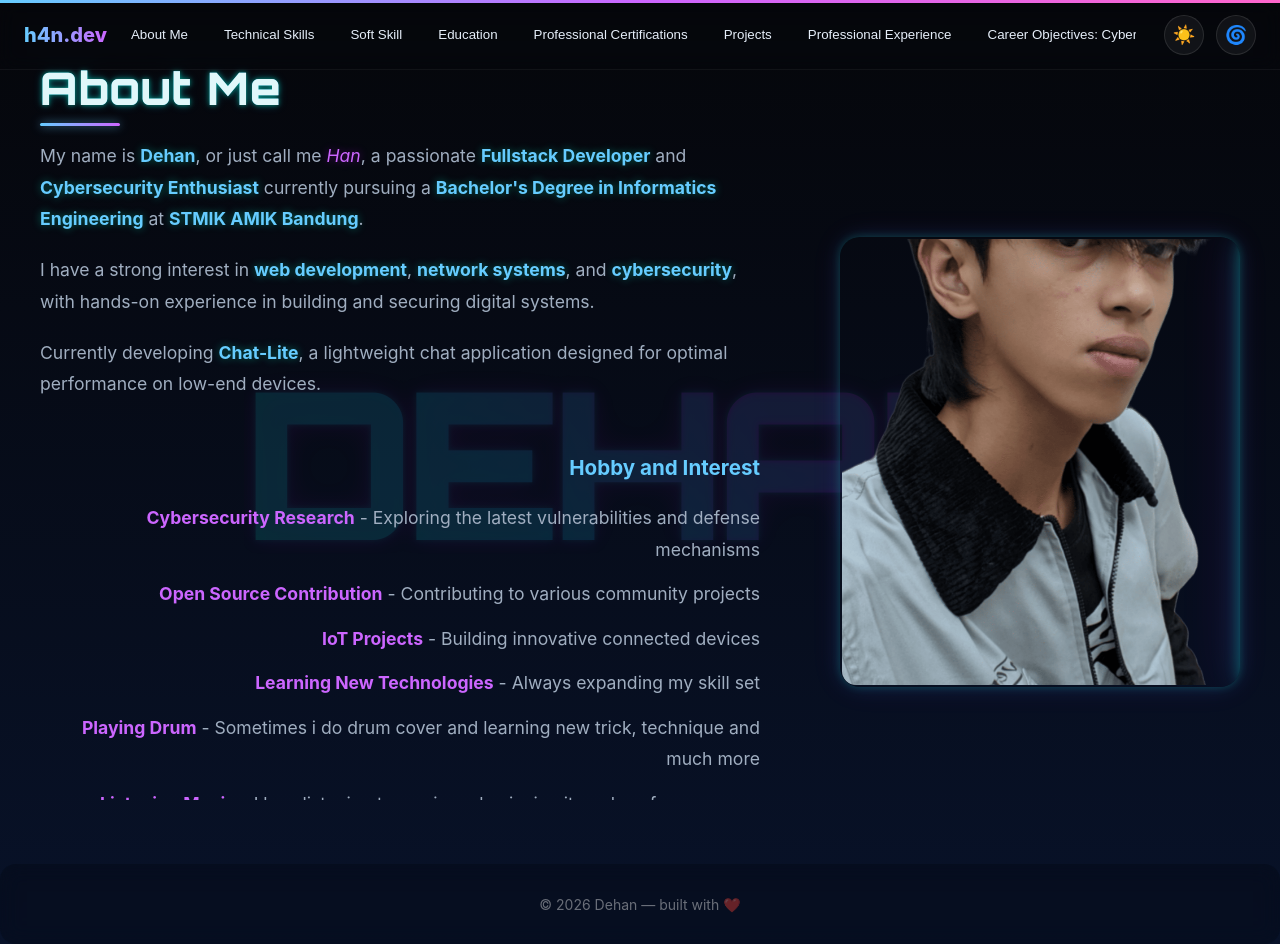
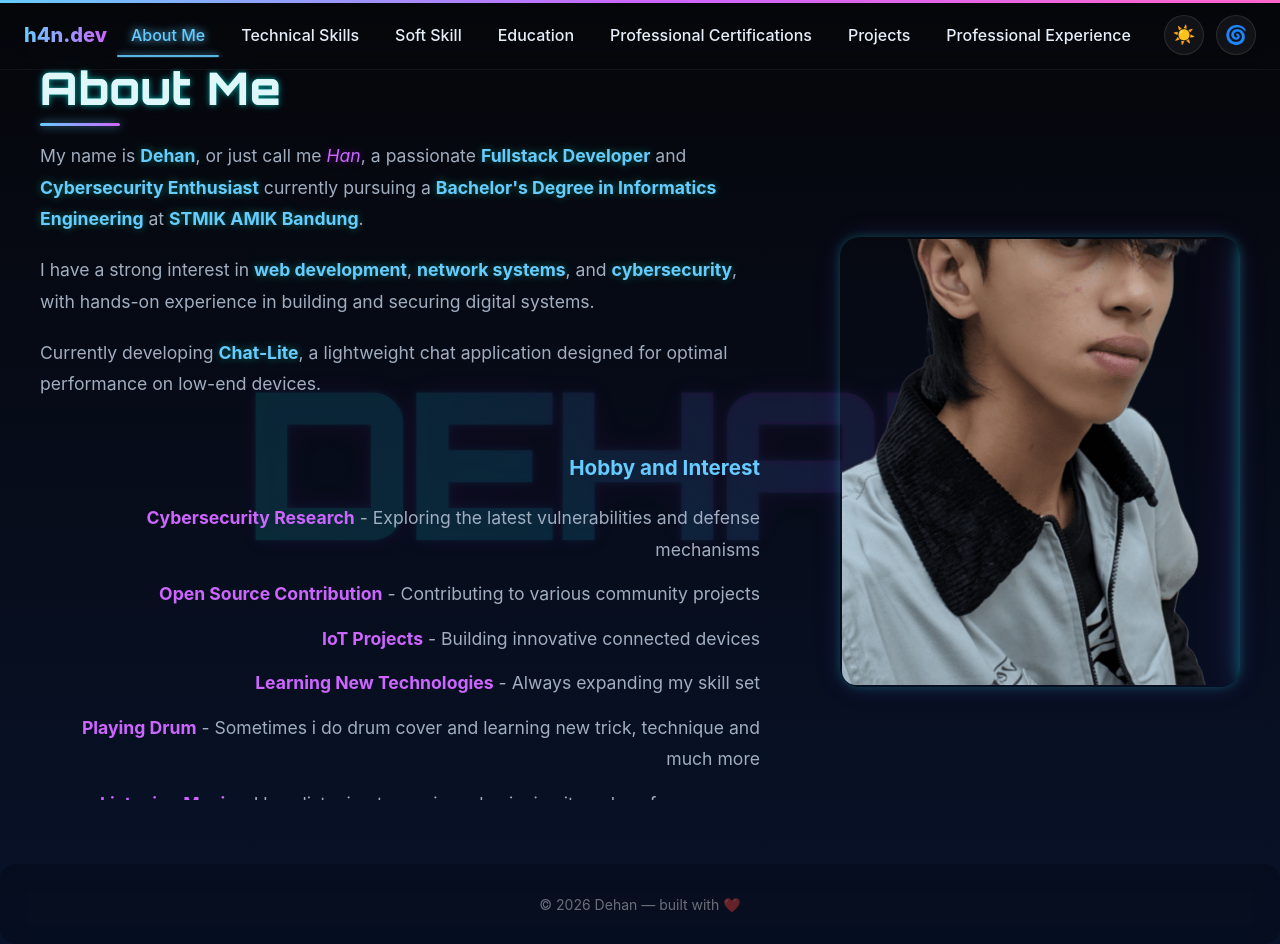
Before and after one commit to h4nzs/portofolio-src, a React (Vite) app: page / in a window 1280 px wide. Built offline with nearby package versions, Linux system fonts and the light colour scheme.

Commit message:
add nav indicator

```diff
--- a/src/App.css
+++ b/src/App.css
@@ -56,6 +56,11 @@
   --bg-name-gradient: var(--bg-name-gradient-light);
 }
 
+/* Global smooth scroll behavior */
+html {
+  scroll-behavior: smooth;
+}
+
 /* Apply frosted glass effect to content boxes and cards in light mode */
 .app-root.theme-light .skill-card-large,
 .app-root.theme-light .soft-skill-card,
@@ -92,6 +97,29 @@
   animation: gradientScrollLight 30s ease infinite;
 }
 
+/* Theme transition effects */
+.app-root {
+  position: relative;
+  overflow: hidden;
+}
+
+.app-root.theme-transition::before {
+  content: '';
+  position: fixed;
+  inset: 0;
+  background: radial-gradient(circle at center, var(--accent-1) 0%, transparent 70%);
+  opacity: 0.3;
+  animation: themePulse 0.5s ease-in-out;
+  pointer-events: none;
+  z-index: 9999;
+}
+
+@keyframes themePulse {
+  0% { opacity: 0; transform: scale(0.8); filter: blur(12px); }
+  50% { opacity: 0.4; transform: scale(1); filter: blur(4px); }
+  100% { opacity: 0; transform: scale(1.4); filter: blur(20px); }
+}
+
 @keyframes gradientMove {
   0% { background-position: 0% 50%; }
   50% { background-position: 100% 50%; }
@@ -263,6 +291,42 @@ html {
   background: rgba(0,0,0,0.05);
   color: var(--accent-1-light);
   text-decoration: underline;
+}
+
+.nav-link {
+  position: relative;
+  color: var(--text-primary);
+  text-decoration: none;
+  transition: color 0.3s ease;
+  background: transparent;
+  border: none;
+  padding: 8px 14px;
+  font-weight: 500;
+  border-radius: 8px;
+  cursor: pointer;
+  display: block;
+}
+
+.nav-link.active {
+  color: var(--accent-1);
+  text-shadow: 0 0 8px var(--accent-1);
+}
+
+.nav-link.active::after {
+  content: '';
+  position: absolute;
+  bottom: -4px;
+  left: 0;
+  width: 100%;
+  height: 2px;
+  background: var(--accent-1);
+  border-radius: 2px;
+  animation: glowBar 1.2s ease-in-out infinite alternate;
+}
+
+@keyframes glowBar {
+  0% { box-shadow: 0 0 4px var(--accent-1); opacity: 0.7; }
+  100% { box-shadow: 0 0 10px var(--accent-1); opacity: 1; }
 }
 
 /* Navigation controls and toggle buttons */
--- a/src/App.jsx
+++ b/src/App.jsx
@@ -360,7 +360,15 @@ const App = React.memo(() => {
     localStorage.setItem("is3D", is3D ? "true" : "false");
   }, [is3D]);
 
-  const toggleTheme = () => setTheme((t) => (t === "dark" ? "light" : "dark"));
+  const toggleTheme = () => {
+    setTheme((t) => (t === "dark" ? "light" : "dark"));
+
+    // Add theme transition class to body for the cinematic effect
+    document.body.classList.add('theme-transition');
+    setTimeout(() => {
+      document.body.classList.remove('theme-transition');
+    }, 500);
+  };
   const toggle3D = () => requestAnimationFrame(() => setIs3D((v) => !v)); // safe toggle
 
   // scroll progress
@@ -418,6 +426,30 @@ const App = React.memo(() => {
     return () => {
       document.removeEventListener('click', handleCertButtonClick);
     };
+  }, []);
+
+  // navigation highlight
+  useEffect(() => {
+    const sections = document.querySelectorAll('.slide[id]');
+    const navLinks = document.querySelectorAll('.nav-link');
+
+    const observer = new IntersectionObserver(
+      (entries) => {
+        entries.forEach((entry) => {
+          if (entry.isIntersecting) {
+            navLinks.forEach((link) => link.classList.remove('active'));
+            const activeLink = document.querySelector(
+              `a[href='#${entry.target.id}']`
+            );
+            activeLink?.classList.add('active');
+          }
+        });
+      },
+      { threshold: 0.5 }
+    );
+
+    sections.forEach((section) => observer.observe(section));
+    return () => observer.disconnect();
   }, []);
 
   // keyboard navigation
@@ -928,9 +960,17 @@ const App = React.memo(() => {
         <div className="nav-right">
           <div className="nav-links">
             {slides.map((s) => (
-              <button key={s.id} onClick={() => document.getElementById(`slide-${s.id}`)?.scrollIntoView({ behavior: "smooth" })} className="nav-btn">
+              <a
+                key={s.id}
+                href={`#slide-${s.id}`}
+                className="nav-link"
+                onClick={(e) => {
+                  e.preventDefault();
+                  document.getElementById(`slide-${s.id}`)?.scrollIntoView({ behavior: "smooth" });
+                }}
+              >
                 {s.title}
-              </button>
+              </a>
             ))}
           </div>
 
```
Also changed, not shown: 1 other file (tests, documents, lock files or other folders).
